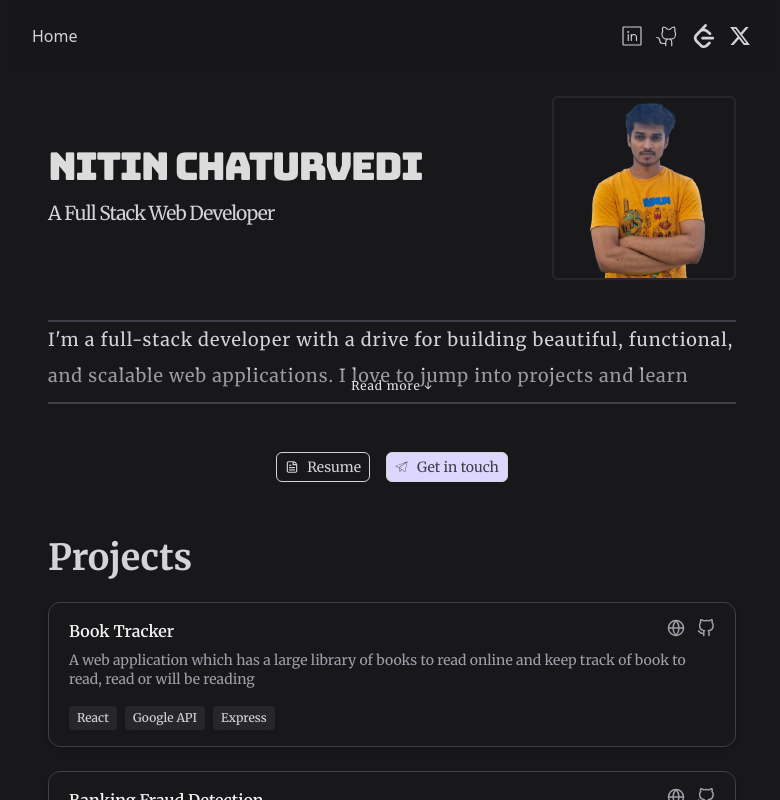
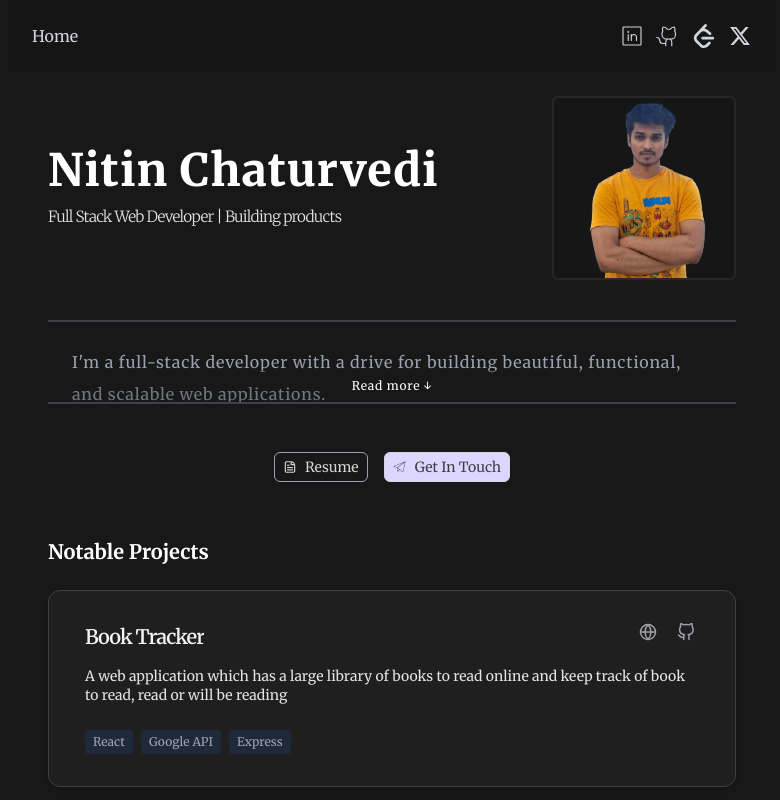
Before and after one commit to chaturvedinitin/PortfolioNitinChaturvedi, a React (Vite) app in the folder frontend/: page / in a window 1280 px wide. Shown: the top 800 px of the page, without its empty margins (248-1028 px from the left). Built offline with nearby package versions, Linux system fonts and the light colour scheme.

Commit message:
done for today

```diff
--- a/frontend/src/App.jsx
+++ b/frontend/src/App.jsx
@@ -10,7 +10,6 @@ function App() {
 
   return (
     <Router>
-      <Header />
       <div>
         <Routes>
           <Route path='/' element={<Home />} />
--- a/frontend/src/components/Card.jsx
+++ b/frontend/src/components/Card.jsx
@@ -14,13 +14,13 @@ const Card = ({ project }) => {
     <motion.div
       initial={{ opacity: 0, y: 30 }}
       animate={{ opacity: 1, y: 0 }}
-      whileHover={{ scale: 1.03 }}
+      whileHover={{ scale: 1 }}
       transition={{ type: 'spring', stiffness: 200, damping: 20 }}
-      className="bg-zinc-900 text-zinc-300 flex flex-col justify-between rounded-xl shadow-md border border-zinc-700 w-full h-full overflow-hidden"
+      className="p-4 bg-white/3 text-gray-400 flex flex-col justify-between rounded-xl shadow-md border border-zinc-700 w-full h-full overflow-hidden"
     >
-      <div className="flex flex-col px-5 py-4 flex-grow">
+      <div className="flex flex-col px-5 py-4 flex-grow gap-2">
         <div className="flex items-start justify-between">
-          <h3 className="text-base font-semibold text-zinc-100 line-clamp-1">
+          <h3 className="text-xl font-semibold text-zinc-100 line-clamp-1 tracking-tighter">
             {title}
           </h3>
           <div className="flex items-center gap-3">
@@ -30,7 +30,7 @@ const Card = ({ project }) => {
                 target="_blank"
                 rel="noopener noreferrer"
                 aria-label="Live project link"
-                className="text-zinc-400 hover:text-green-400 transition-colors"
+                className="text-zinc-400 hover:text-green-400 transition-colors mx-1"
               >
                 <FiGlobe className="text-lg" />
               </a>
@@ -41,7 +41,7 @@ const Card = ({ project }) => {
                 target="_blank"
                 rel="noopener noreferrer"
                 aria-label="GitHub repository"
-                className="text-zinc-400 hover:text-indigo-400 transition-colors"
+                className="text-zinc-400 hover:text-indigo-400 transition-colors mx-1"
               >
                 <FiGithub className="text-lg" />
               </a>
@@ -49,7 +49,7 @@ const Card = ({ project }) => {
           </div>
         </div>
 
-        <p className="text-sm text-zinc-400 leading-snug line-clamp-3 mt-2 mb-4">
+        <p className="text-sm text-zinc-200 leading-snug line-clamp-3 mt-2 mb-4">
           {description}
         </p>
 
@@ -59,7 +59,7 @@ const Card = ({ project }) => {
               key={index}
               whileHover={{ scale: 1.1 }}
               transition={{ type: 'spring', stiffness: 300, damping: 15 }}
-              className="text-xs font-medium bg-zinc-800 text-zinc-300 px-2 py-1 rounded hover:bg-zinc-700 hover:text-white transition"
+              className="text-xs font-medium bg-gray-800 text-gray-400 px-2 py-1 rounded hover:bg-zinc-700 hover:text-white transition"
             >
               {tech}
             </motion.span>
--- a/frontend/src/components/Header.jsx
+++ b/frontend/src/components/Header.jsx
@@ -5,10 +5,10 @@ import { SiLeetcode } from "react-icons/si";
 const Header = () => {
 
   return (
-    <header className="sticky top-0 z-50 w-full bg-zinc-900">
-      <div className="relative flex justify-between align-center mx-auto max-w-3xl px-6 py-4 md:py-6 animate-fade-in-blur rounded-md text-zinc-300 bg-zinc-900/90 backdrop-blur-xl shadow-xs transition-all duration-300">
+    <header className="sticky top-0 z-50 w-full">
+      <div className="relative flex justify-between align-center mx-auto max-w-3xl px-6 py-4 md:py-6 animate-fade-in-blur rounded-md text-gray-300 bg-black/5 backdrop-blur-2xl shadow-xs transition-all duration-300">
         <Link to='/'>Home</Link>
-        <div className="flex gap-3 text-2xl text-zinc-300">
+        <div className="flex gap-3 text-2xl">
             <a href="https://www.linkedin.com/in/chaturvedinitin" target="_blank" rel="noreferrer"><PiLinkedinLogoLight /></a>
             <a href="https://github.com/chaturvedinitin" target="_blank" rel="noreferrer"><PiGithubLogoLight /></a>
             <a href="https://leetcode.com/u/chaturvedinitin/" target="_blank" rel="noreferrer"><SiLeetcode /></a>
--- a/frontend/src/index.css
+++ b/frontend/src/index.css
@@ -1,7 +1,7 @@
 @import "tailwindcss";
 html {
   scroll-behavior: smooth;
-  background-color: rgb(24, 24, 24);
+  background-color: rgb(25, 25, 25);
   margin: 0;
   padding: 0;
   box-sizing: border-box;
--- a/frontend/src/pages/Home.jsx
+++ b/frontend/src/pages/Home.jsx
@@ -6,10 +6,11 @@ import Logo from '../assets/images.png';
 import { CgFileDocument } from "react-icons/cg";
 import { PiMicrophoneLight, PiTelegramLogoThin } from 'react-icons/pi';
 import Card from '../components/Card';
+import Header from '../components/Header';
 
 
 const Home = () => {
-  const stackStyle = "text-xs bg-zinc-700 text-white font-semibold py-1 px-2 rounded-md inline-flex items-center whitespace-nowrap m-1";
+  const stackStyle = "text-xs bg-zinc-700 text-gray-400 font-semibold py-1 px-2 rounded-md inline-flex items-center whitespace-nowrap m-1";
 
   const Project1 = {
     title: 'Book Tracker',
@@ -172,7 +173,7 @@ const Home = () => {
       animate="visible"
       exit={{ opacity: 0 }}
       variants={containerVariants}
-      className="scroll-smooth bg-zinc-900 text-zinc-200"
+      className="scroll-smooth bg-black/5 text-zinc-100"
       style={{
         fontFamily: '"Merriweather", serif',
         fontOpticalSizing: 'auto',
@@ -181,8 +182,9 @@ const Home = () => {
         fontVariationSettings: '"wdth" 100',
       }}
     >
-      <div className="container mx-auto max-w-3xl px-4 sm:px-6 lg:px-10 py-6">
-        <div className="flex flex-col min-h-screen">
+      <div className="container mx-auto max-w-3xl">
+              <Header/>
+        <div className="flex flex-col min-h-screen px-6 sm:px-8 lg:px-10 py-6">
           <motion.div
             initial={{ opacity: 0, y: -40 }}
             animate={{ opacity: 1, y: 0 }}
@@ -190,18 +192,18 @@ const Home = () => {
             className="flex flex-col md:flex-row items-center justify-between gap-10"
           >
             <div className="flex flex-col text-center md:text-left">
-              <h1 className="text-[7vw] sm:text-[6vw] md:text-[5vw] lg:text-[3vw] font-[Bungee] text-white/85 leading-none tracking-tighter">
+              <h1 className="text-[7.5vw] sm:text-[6.5vw] md:text-[5.5vw] lg:text-[3.5vw] font-extrabold text-white leading-none tracking-wide">
                 Nitin Chaturvedi
               </h1>
-              <p className="text-[4vw] sm:text-[3vw] md:text-[3vw] lg:text-[1.5vw] text-zinc-300 mt-3 tracking-tighter">
-                A Full Stack Web Developer
+              <p className="text-[2vw] sm:text-[1vw] md:text-[1vw] lg:text-[1.2vw] text-zinc-200 mt-3 tracking-tighter font-thin">
+                Full Stack Web Developer | Building products
               </p>
             </div>
             <Link to="/" className="shrink-0">
               <img
                 src={Logo}
                 alt="Logo"
-                className="w-28 h-28 sm:w-34 sm:h-34 md:w-46 md:h-46 rounded-md object-cover bg-zinc-900 border-2 border-accent border-zinc-800"
+                className="w-28 h-28 sm:w-34 sm:h-34 md:w-46 md:h-46 rounded-md object-cover bg-black/10 border-2 border-accent border-zinc-800"
               />
             </Link>
           </motion.div>
@@ -210,21 +212,28 @@ const Home = () => {
             initial={{ opacity: 0 }}
             animate={{ opacity: 1 }}
             transition={{ duration: 1 }}
-            className={`relative mt-10 text-base sm:text-lg text-zinc-300 leading-loose tracking-wider border-y-2 border-zinc-700 overflow-hidden`}
+            className={`relative mt-10 text-base sm:text-md text-gray-400 leading-loose tracking-wider border-y-2 border-zinc-700 overflow-hidden`}
           >
             <motion.div
               animate={{ maxHeight: expanded ? 500 : 80}}
               transition={{ duration: 0.8, ease: 'easeInOut' }}
-              className="overflow-hidden"
+              className="overflow-hidden p-6"
             >
               <p>
-                I'm a full-stack developer with a drive for building beautiful, functional, and scalable web applications. I love to jump into projects and learn from those around me to refine my skills as a student and developer. Enthusiastic about <strong>competitive coding</strong>. I also enjoy contributing to open-source projects, mentoring others, and continuously learning new tools and technologies to build impactful products.
+                I'm a full-stack developer with a drive for building beautiful, functional, and scalable web applications.
               </p>
+              <p>
+                I love to jump into projects and learn from those around me to refine my skills as a student and developer.
+              </p>
+              <p>
+                Enthusiastic about <strong>competitive coding</strong>. I also enjoy contributing to open-source projects, mentoring others, and continuously learning new tools and technologies to build impactful products.
+              </p>
+              {/* <div className="h-6 w-full" aria-hidden="true"></div> */}
             </motion.div>
 
             <div
               onClick={toggleExpand}
-              className="absolute w-full text-center bottom-0 text-zinc-200 text-xs bg-zinc-900/30 cursor-pointer py-2 transition-all"
+              className="absolute w-full text-center text-white bottom-0 text-xs bg-zinc-900/30 cursor-pointer py-2 transition-all"
             >
               {expanded ? (
                 <>
@@ -242,7 +251,7 @@ const Home = () => {
             <div className="flex flex-col items-center gap-2">
               <button
                 onClick={handleResumeClick}
-                className="text-sm text-zinc-300 flex justify-center items-center gap-2 border border-zinc-300 px-2 py-1 rounded-md hover:bg-violet-200 hover:text-zinc-700 transition cursor-pointer"
+                className="text-sm text-zinc-300 flex justify-center items-center gap-2 border border-gray-400 px-2 py-1 rounded-md hover:bg-violet-200 hover:text-zinc-700 transition cursor-pointer"
               >
                 <CgFileDocument />
                 Resume
@@ -283,13 +292,13 @@ const Home = () => {
               className="text-sm hover:text-zinc-300 flex justify-center items-center gap-2 border hover:bg-zinc-900 border-zinc-300 px-2 py-1 rounded-md bg-violet-200 text-zinc-700 transition cursor-pointer"
             >
               <PiTelegramLogoThin />
-              Get in touch
+              Get In Touch
             </a>
           </div>
 
           <motion.div className="mt-4" variants={containerVariants}>
-            <h2 className="text-3xl sm:text-4xl font-bold text-zinc-300 mb-6 text-center sm:text-left border-zinc-700 pt-10">
-              Projects
+            <h2 className="text-md sm:text-xl font-bold text-white mb-6 text-center sm:text-left border-zinc-700 pt-10">
+              Notable Projects
             </h2>
 
             <motion.div
```
